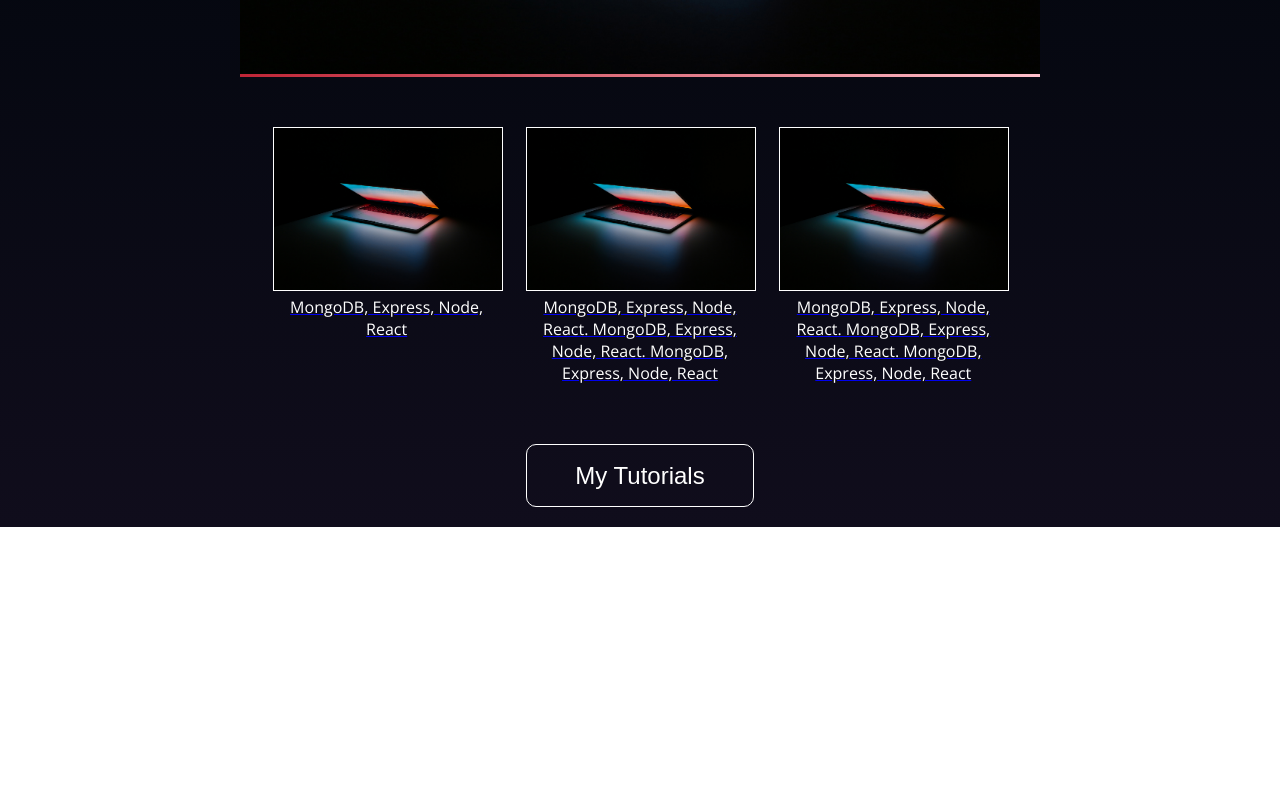
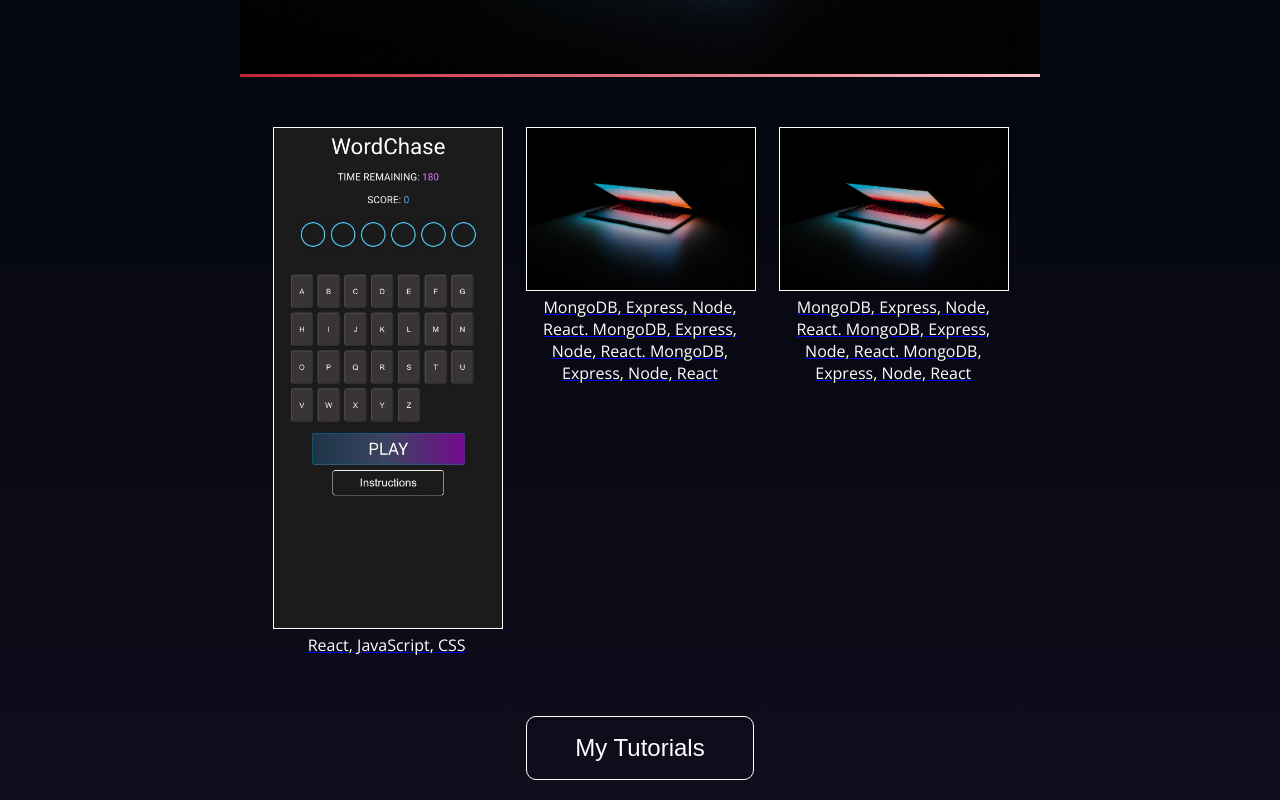
Before and after one commit to Sam-Haider/sam-haider.github.io, a React (Create React App) app: page /projects in a window 1280 px wide. Shown: the part 655-1455 px from the top of the page. Before the commit the page ends 1182 px from the top, so only its background shows below. Built offline with nearby package versions, Linux system fonts and the light colour scheme.

Commit message:
Add first project

```diff
--- a/src/components/MyProjects.js
+++ b/src/components/MyProjects.js
@@ -93,9 +93,9 @@ function MyProjects() {
       </ImageWrapper>
 
       <ProjectsWrapper>
-        <a className="project-link" href="https://www.google.com">
-          <Project src="images/laptop.jpg"></Project>
-          <ProjectDescription>MongoDB, Express, Node, React</ProjectDescription>
+        <a className="project-link" href="https://chasetheword.netlify.app">
+          <Project src="images/WordChase.jpg"></Project>
+          <ProjectDescription>React, JavaScript, CSS</ProjectDescription>
         </a>
         <a className="project-link" href="https://www.google.com">
           <Project src="images/laptop.jpg"></Project>
```
Also changed, not shown: public/images/WordChase.jpg (added).
